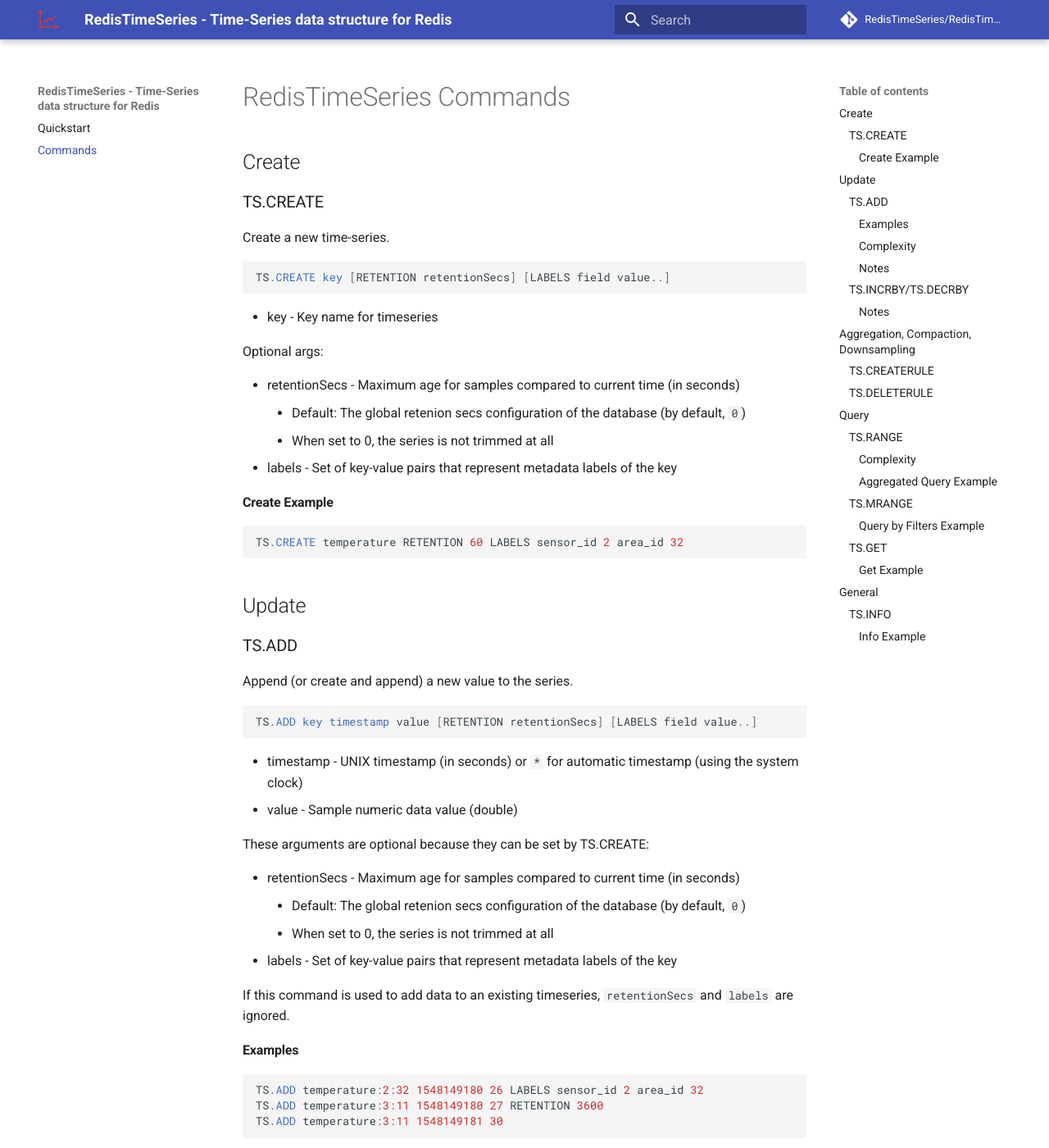
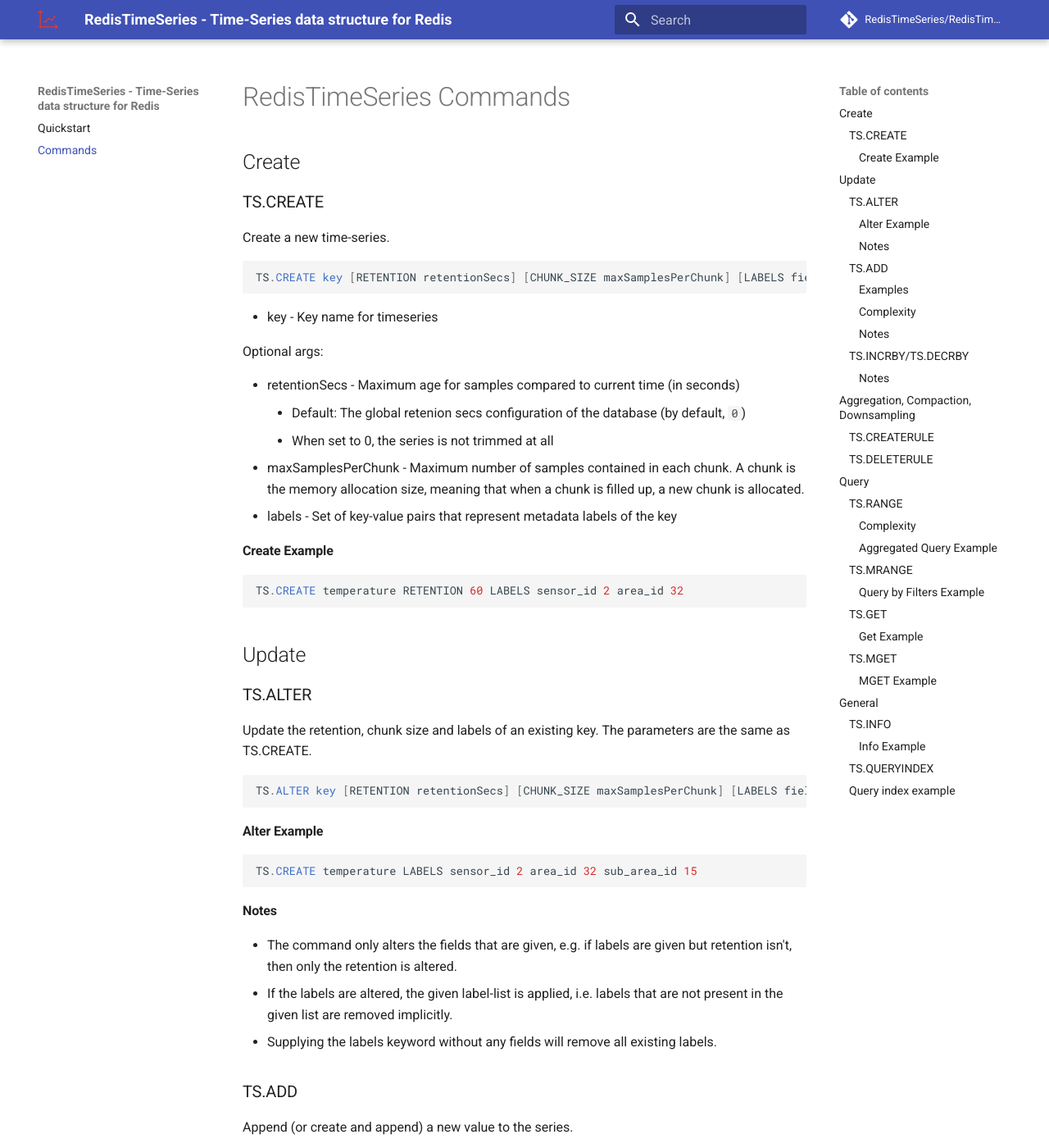
Before and after one commit to RedisTimeSeries/RedisTimeSeries, an MkDocs documentation site: the page built from docs/commands.md, in a window 1280 px wide and 1400 px high. Shown: the whole window at 82% size. Built offline with MkDocs 1.6.1 and Material for MkDocs 9.7.7, drawn with Linux system fonts in a browser that asks for light colours; comment, search, counter and statistics services are not loaded; old or Windows-style settings are respelled for this version of MkDocs; some of the changed text lies outside the part shown.

Commit message:
RED-28784 documentation for ALTER, MGET and QUERYINDEX

````diff
--- a/docs/commands.md
+++ b/docs/commands.md
@@ -7,7 +7,7 @@
 Create a new time-series.
 
 ```sql
-TS.CREATE key [RETENTION retentionSecs] [LABELS field value..]
+TS.CREATE key [RETENTION retentionSecs] [CHUNK_SIZE maxSamplesPerChunk] [LABELS field value..]
 ```
 
 * key - Key name for timeseries
@@ -17,6 +17,8 @@
  * retentionSecs - Maximum age for samples compared to current time (in seconds)
     * Default: The global retenion secs configuration of the database (by default, `0`)
     * When set to 0, the series is not trimmed at all
+ * maxSamplesPerChunk - Maximum number of samples contained in each chunk.
+   A chunk is the memory allocation size, meaning that when a chunk is filled up, a new chunk is allocated.
  * labels - Set of key-value pairs that represent metadata labels of the key
 
 #### Create Example
@@ -26,6 +28,27 @@
 ```
 
 ## Update
+
+### TS.ALTER
+
+Update the retention, chunk size and labels of an existing key. The parameters are the same as TS.CREATE.
+
+```sql
+TS.ALTER key [RETENTION retentionSecs] [CHUNK_SIZE maxSamplesPerChunk] [LABELS field value..]
+```
+
+#### Alter Example
+
+```sql
+TS.CREATE temperature LABELS sensor_id 2 area_id 32 sub_area_id 15
+```
+
+#### Notes
+* The command only alters the fields that are given,
+  e.g. if labels are given but retention isn't, then only the retention is altered.
+* If the labels are altered, the given label-list is applied,
+  i.e. labels that are not present in the given list are removed implicitly.
+* Supplying the labels keyword without any fields will remove all existing labels.
 
 ### TS.ADD
 
@@ -259,6 +282,34 @@
 2) "23"
 ```
 
+### TS.MGET
+Multi-get all timeseries matching the specific filter.
+```sql
+TS.MGET FILTER filter...
+```
+* filter - Set of key-pair fitlers (k=v, k!=v, k= contains a key, k!= doesn't contain a key)
+
+#### MGET Example
+
+```sql
+127.0.0.1:6379> TS.MGET FILTER area_id=32
+1) 1) "temperature:2:32"
+   2) 1) 1) "sensor_id"
+         2) "2"
+      2) 1) "area_id"
+         2) "32"
+   3) (integer) 1548149181
+   4) "30"
+2) 1) "temperature:3:32"
+   2) 1) 1) "sensor_id"
+         2) "3"
+      2) 1) "area_id"
+         2) "32"
+   3) (integer) 1548149181
+   4) "29"
+```
+
+
 ## General
 
 ### TS.INFO
@@ -291,3 +342,20 @@
 11) rules
 12) (empty list or set)
 ```
+
+### TS.QUERYINDEX
+
+Get all the keys matching the filter list.
+
+```sql
+TS.QUERYINDEX fitler...
+```
+
+* filter - Set of key-pair fitlers (k=v, k!=v, k= contains a key, k!= doesn't contain a key)
+
+### Query index example
+```sql
+127.0.0.1:6379> TS.QUERYINDEX sensor_id=2
+1) "temperature:2:32"
+2) "temperature:2:33"
+```
````
